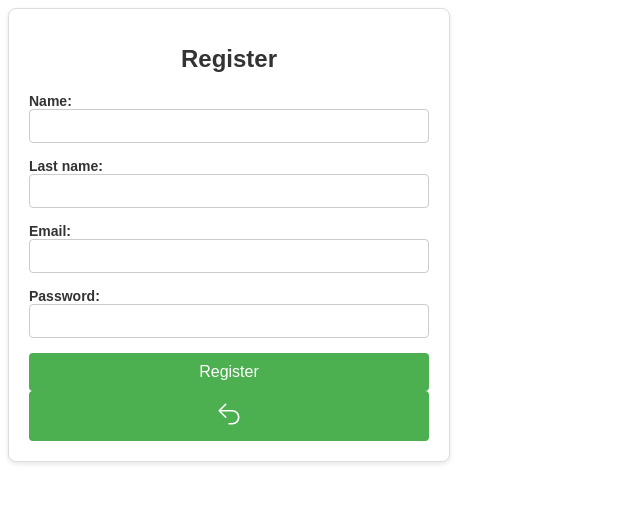
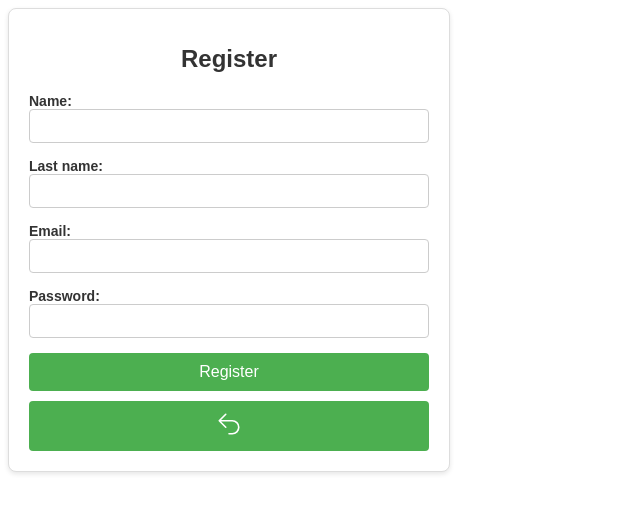
Before and after one commit to diegomanildo/CRUD-Frontend, a React (Create React App) app: page /register in a window 1280 px wide. Shown: the top 512 px of the page, without its empty margins (0-640 px from the left). Built offline with nearby package versions, Linux system fonts and the light colour scheme.

Commit message:
Chaned back Register button

```diff
--- a/src/components/Register.js
+++ b/src/components/Register.js
@@ -98,7 +98,7 @@ function Register() {
           {errors.password && <p className="error">{errors.password}</p>}
         </label>
         <button onClick={showData}>Register</button>
-        <button className="action back" onClick={() => navigate("/")}>
+        <button style={{marginTop: "10px"}} className="action back" onClick={() => navigate("/")}>
           <svg xmlns="http://www.w3.org/2000/svg" fill="none" viewBox="0 0 24 24" strokeWidth={1.5} stroke="currentColor" className="size-6">
             <path strokeLinecap="round" strokeLinejoin="round" d="M9 15 3 9m0 0 6-6M3 9h12a6 6 0 0 1 0 12h-3" />
           </svg>
```
